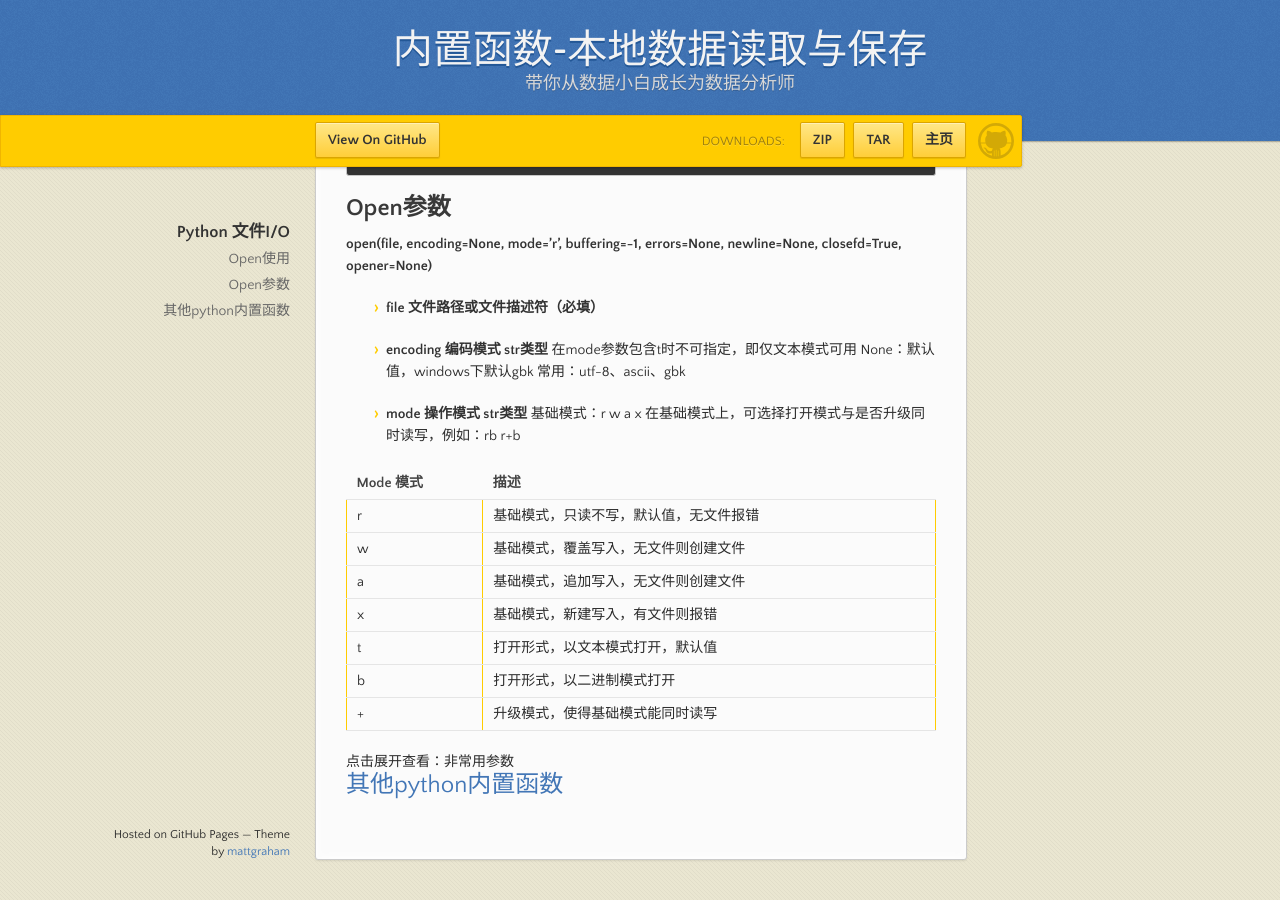
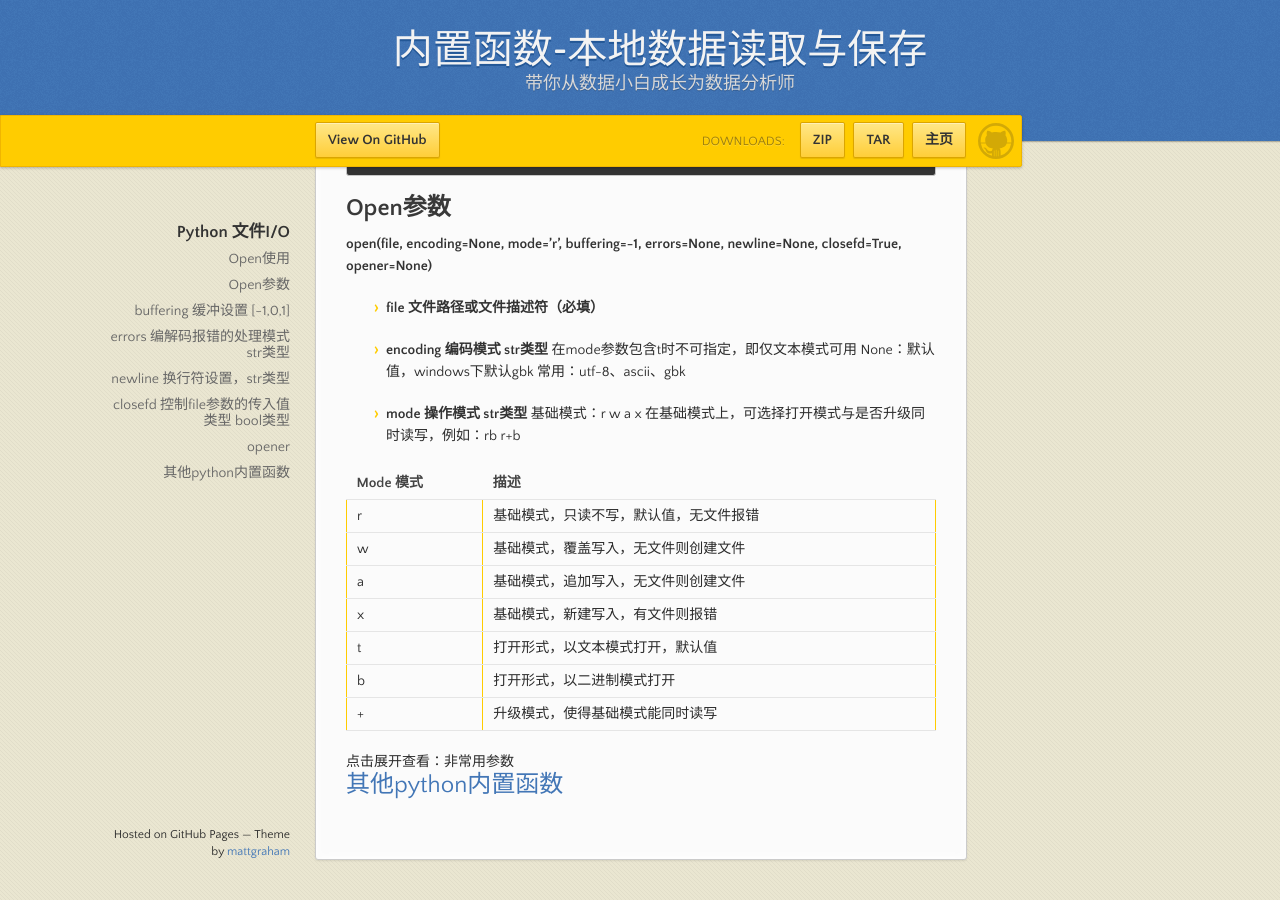
Before and after one commit to analy-liu/analy-liu.github.io, a Jekyll site: the page built from _posts/2022-08-01-Python_Built-in-functions_LocalDataIO.md, in a window 1280 px wide and 900 px high, scrolled down 640 px. Built offline with Jekyll 4.4.1, drawn with Linux system fonts in a browser that asks for light colours; some of the changed text lies outside the part shown.

Commit message:
修改格式

````diff
--- a/_posts/2022-08-01-Python_Built-in-functions_LocalDataIO.md
+++ b/_posts/2022-08-01-Python_Built-in-functions_LocalDataIO.md
@@ -59,28 +59,28 @@ with open(r"F:\data\test\English_Path\test.txt", mode='w',encoding = 'utf-8') as
 <summary>点击展开查看：非常用参数</summary>
 <p>
 
-- **buffering 缓冲设置 [-1,0,1]**
-  -1：默认值，使用系统默认缓冲机制
-  0:不使用缓冲，直接读写磁盘
-  1:单行缓冲
+<h3>buffering 缓冲设置 [-1,0,1]</h3>
+  -1：默认值，使用系统默认缓冲机制<br>
+  0:不使用缓冲，直接读写磁盘<br>
+  1:单行缓冲<br>
 
-- **errors 编解码报错的处理模式 str类型**
-  在mode参数包含t时不可指定，即仅文本模式可用
-  常用模式：
-  strict：编解码错误则报错
-  ignore：编解码出现错误会忽略，不报错
-  replace：编解码出现错误不会报错，会用“?”替代要写入或读取的无法解析的数据
+<h3>errors 编解码报错的处理模式 str类型</h3>
+  在mode参数包含t时不可指定，即仅文本模式可用<br>
+  常用模式：<br>
+  strict：编解码错误则报错<br>
+  ignore：编解码出现错误会忽略，不报错<br>
+  replace：编解码出现错误不会报错，会用“?”替代要写入或读取的无法解析的数据<br>
 
-- **newline 换行符设置，str类型**
-  None（默认）、"\r"、"\n"、"\r\n"
+<h3>newline 换行符设置，str类型</h3>
+  None（默认）、"\r"、"\n"、"\r\n"<br>
 
-- **closefd 控制file参数的传入值类型 bool类型**
-  True：默认，file参数可以是表示文件路径的字符串，也可以是文件描述符
-  False：file参数只能是文件描述符，传入字符串会报错。
+<h3>closefd 控制file参数的传入值类型 bool类型</h3>
+  True：默认，file参数可以是表示文件路径的字符串，也可以是文件描述符<br>
+  False：file参数只能是文件描述符，传入字符串会报错。<br>
 
-- **opener**
-  传递一个可调用的 opener 来使用自定义 opener
-  ```python
+<h3>opener</h3>
+  传递一个可调用的 opener 来使用自定义 opener<br>
+  <code>
   import os
   dir_fd = os.open('somedir', os.O_RDONLY)
   def opener(path, flags):
@@ -90,8 +90,8 @@ with open(r"F:\data\test\English_Path\test.txt", mode='w',encoding = 'utf-8') as
       print('This will be written to somedir/spamspam.txt', file=f)
 
   os.close(dir_fd)  # 不要泄漏文件描述符
-  ```
-  参考链接：
+  </code>
+  参考链接：<br>
   https://stackoverflow.com/questions/37241711/what-is-the-use-of-opener-argument-in-built-in-open-function
 </p>
 </details>
````
Also changed, not shown: _posts/2022-08-02-Python_Self-build-functions_DocqqAPI.md (+1 -0 lines), _posts/2022-08-03-Python-Built-in-functions_Note.md (+4 -4 lines).
